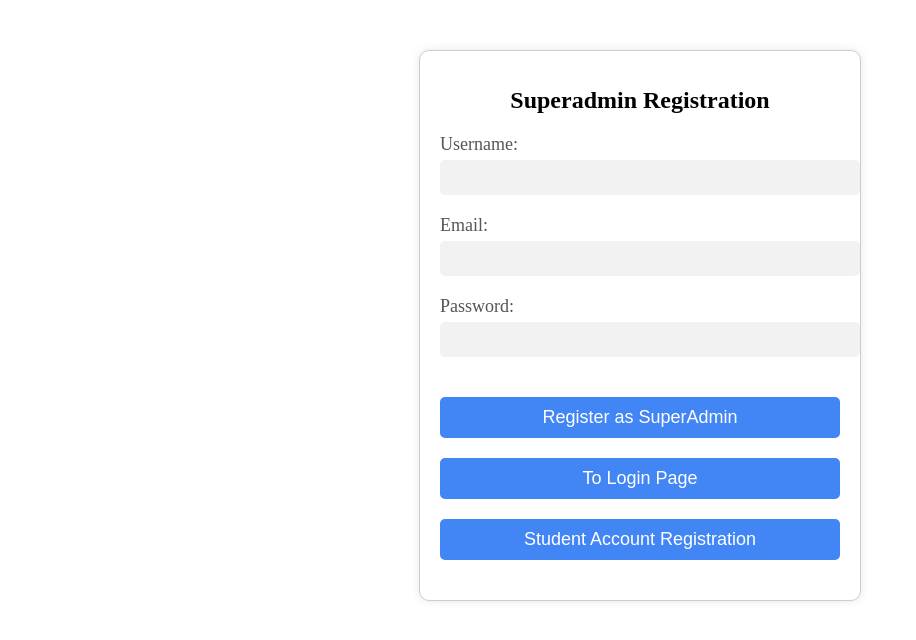
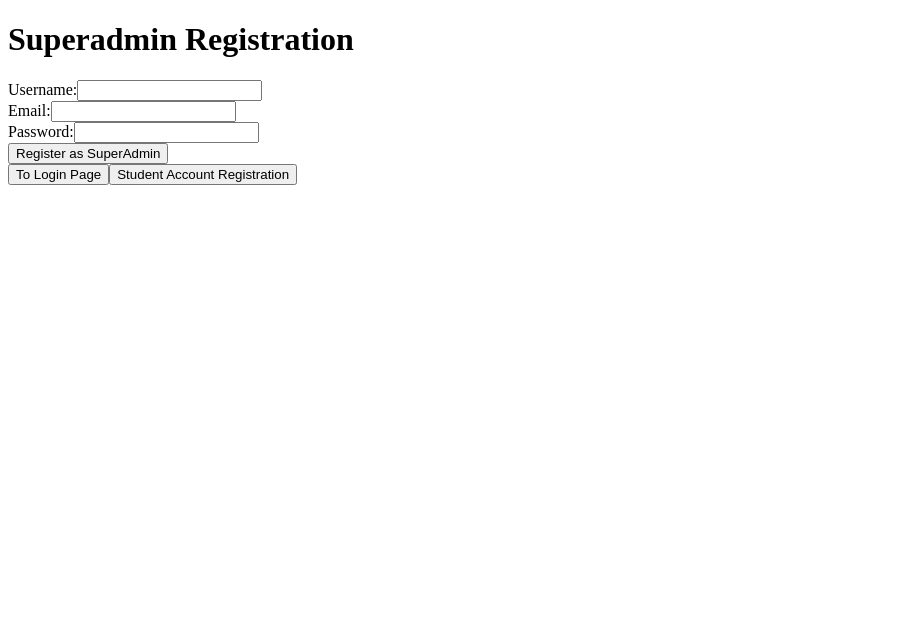
Before and after one commit to Vinnydipi/Databases-Project-Spring-2023-Vu, a React (Create React App) app in the folder client/: page /registerSuperAdmin in a window 1280 px wide. Shown: the top 640 px of the page, without its empty margins (0-916 px from the left). Built offline with nearby package versions, Linux system fonts and the light colour scheme; no server answers.

Commit message:
Revert "dani"

```diff
--- a/client/src/pages/login/login.css
+++ /dev/null
@@ -1,54 +0,0 @@
-.login {
-    display: flex;
-    flex-direction: column;
-    justify-content: center;
-    align-items: center;
-    background-color: #f1f1f1;
-    border-radius: 10px;
-    padding: 50px;
-    box-shadow: 0 0 10px rgba(0, 0, 0, 0.2);
-  }
-
-  h2 {
-    font-size: 32px;
-    margin-bottom: 20px;
-    color: #4285f4;
-  }
-
-  label {
-    font-size: 18px;
-    margin-bottom: 10px;
-    color: #555555;
-  }
-
-  input[type="text"],
-  input[type="password"] {
-    width: 100%;
-    padding: 10px;
-    border: 2px solid #ccc;
-    border-radius: 4px;
-    margin-bottom: 20px;
-  }
-
-  button {
-    background-color: #4285f4;
-    color: white;
-    padding: 10px 20px;
-    border: none;
-    border-radius: 4px;
-    cursor: pointer;
-    font-size: 18px;
-    margin-bottom: 20px;
-  }
-
-  button:hover {
-    background-color: #2d72d9;
-  }
-
-  button:active {
-    background-color: #0b55c9;
-  }
-
-  button:focus {
-    outline: none;
-  }
--- a/client/src/pages/login/login.js
+++ b/client/src/pages/login/login.js
@@ -2,8 +2,6 @@
 import React, { useState, useEffect } from 'react';
 import Axios from 'axios';
 import { useNavigate } from 'react-router-dom';
-import './login.css';
-
 
 function Login()
 {
@@ -74,36 +72,30 @@ function Login()
 
     // HTML FOR THE FILE
     return (
-      <div className="login">
+        <div className='login'>
           <h2>LOGIN</h2>
           <div>
             <label>Username:</label>
-        <input
-          type="text"
-          onChange={(e) => {
+            <input type="text"
+            onChange={(e) =>
+            {
               setUsername(e.target.value);
-          }}
-        />
+            }}></input>
           </div>
           <div>
             <label>Password:</label>
-        <input
-          type="password"
-          onChange={(e) => {
+            <input type="text"
+            onChange={(e) =>
+            {
               setPassword(e.target.value);
-          }}
-        />
+            }}></input>
           </div>
           <div>
-        <button onClick={() => navigate("/registerStudent")}>
-          Register Student Account
-        </button>
-        <button onClick={() => navigate("/registerSuperAdmin")}>
-          Register Superadmin Account
-        </button>
+            <button onClick={()=>navigate('/registerStudent')}>Register Student Account</button>
+            <button onClick={()=>navigate('/registerSuperAdmin')}>Register Superadmin Account</button>
           </div>
-      <button onClick={login}>Login</button>
-      {isLoggedIn && "User Logged in Rerouting"}
+          <button onClick={ login }>Login</button>
+          { isLoggedIn && 'User Logged in Rerouting'}
         </div>
     );
 }
--- a/client/src/pages/register/registerStudent.css
+++ /dev/null
@@ -1,46 +0,0 @@
-.registration {
-    width: 400px;
-    margin: 50px auto;
-    padding: 20px;
-    border: 1px solid #ccc;
-    border-radius: 10px;
-    background-color: #fff;
-    box-shadow: 0px 0px 10px rgba(0, 0, 0, 0.1);
-  }
-
-  h1 {
-    text-align: center;
-    font-size: 24px;
-    font-weight: bold;
-    margin-bottom: 20px;
-  }
-
-  label {
-    display: block;
-    margin-bottom: 5px;
-  }
-
-  input[type="text"], input[type="password"], textarea {
-    width: 100%;
-    padding: 10px;
-    margin-bottom: 20px;
-    border: none;
-    border-radius: 5px;
-    background-color: #f2f2f2;
-  }
-
-  button {
-    display: block;
-    width: 100%;
-    padding: 10px;
-    margin-top: 20px;
-    border: none;
-    border-radius: 5px;
-    color: #fff;
-    background-color: #4285f4;
-    cursor: pointer;
-  }
-
-  button:hover {
-    background-color: #3367d6;
-  }
--- a/client/src/pages/register/registerStudent.js
+++ b/client/src/pages/register/registerStudent.js
@@ -1,7 +1,6 @@
 import React, { useState } from 'react';
 import Axios from 'axios';
 import { useNavigate } from 'react-router-dom';
-import './registerStudent.css';
 
 function RegisterStudent()
 {
@@ -32,23 +31,28 @@ function RegisterStudent()
 
     // HTML FOR THE FILE
     return (
-      <div className='login'>
-      <h2>Student Registration</h2>
+          <div className='registration'>
+          <h1>Student Registration</h1>
             <div>
               <label>Username:</label>
-        <input type="text" onChange={(e) => {
+              <input type="text"
+              onChange={(e) => {
                 setUsernameReg(e.target.value);
                 }}></input>
             </div>
             <div>
               <label>Email:</label>
-        <input type="text" onChange={(e) => {
+              <input
+              type="text"
+              onChange={(e) => {
                 setEmailReg(e.target.value);
                 }}></input>
             </div>
             <div>
               <label>Password:</label>
-        <input type="text" onChange={(e) => {
+              <input
+              type="text"
+              onChange={(e) => {
                 setPasswordReg(e.target.value);
                 }}></input>
             </div>
--- a/client/src/pages/register/registerSuperAdmin.css
+++ /dev/null
@@ -1,41 +0,0 @@
-.registration {
-    width: 400px;
-    margin: 50px auto;
-    padding: 20px;
-    border: 1px solid #ccc;
-    border-radius: 10px;
-    background-color: #fff;
-    box-shadow: 0px 0px 10px rgba(0, 0, 0, 0.1);
-  }
-
-  h1 {
-    text-align: center;
-    font-size: 24px;
-    font-weight: bold;
-    margin-bottom: 20px;
-  }
-
-  input[type="text"], input[type="password"], textarea {
-    width: 100%;
-    padding: 10px;
-    margin-bottom: 20px;
-    border: none;
-    border-radius: 5px;
-    background-color: #f2f2f2;
-  }
-
-  button {
-    display: block;
-    width: 100%;
-    padding: 10px;
-    margin-top: 20px;
-    border: none;
-    border-radius: 5px;
-    color: #fff;
-    background-color: #4285f4;
-    cursor: pointer;
-  }
-
-  button:hover {
-    background-color: #3367d6;
-  }
--- a/client/src/pages/register/registerSuperAdmin.js
+++ b/client/src/pages/register/registerSuperAdmin.js
@@ -1,7 +1,6 @@
 import React, { useState } from 'react';
 import Axios from 'axios';
 import { useNavigate } from 'react-router-dom';
-import './registerSuperAdmin.css';
 
 function RegisterSuperAdmin()
 {
@@ -39,31 +38,36 @@ function RegisterSuperAdmin()
 
     // HTML FOR THE FILE
     return (
-      <div class="registration">
+          <div className='registration'>
           <h1>Superadmin Registration</h1>
             <div>
               <label>Username:</label>
-        <input type="text" class="form-input" onChange={(e) => {
+              <input type="text"
+              onChange={(e) => {
                 setUsernameReg(e.target.value);
                 }}></input>
             </div>
             <div>
               <label>Email:</label>
-        <input type="text" class="form-input" onChange={(e) => {
+              <input
+              type="text"
+              onChange={(e) => {
                 setEmailReg(e.target.value);
                 }}></input>
             </div>
             <div>
               <label>Password:</label>
-        <input type="text" class="form-input" onChange={(e) => {
+              <input
+              type="text"
+              onChange={(e) => {
                 setPasswordReg(e.target.value);
                 }}></input>
             </div>
             <div>
-        <button class="form-button" onClick={ superAdminRegister }>Register as SuperAdmin</button>
+              <button onClick={ superAdminRegister }>Register as SuperAdmin</button>
             </div>
-      <button class="form-button" onClick={()=>navigate('/')}>To Login Page</button>
-      <button class="form-button" onClick={()=>navigate('/registerStudent')}>Student Account Registration</button>
+            <button onClick={()=>navigate('/')}>To Login Page</button>
+            <button onClick={()=>navigate('/registerStudent')}>Student Account Registration</button>
           </div>
     );
 }
```
Also changed, not shown: client/src/pages/accountType/adminPages/createRso.js (deleted, +0 -74 lines), client/src/pages/accountType/superAdminPages/home/superAdminHome.js (+26 -191 lines). Lines whose indentation alone changed are shown as unchanged.
